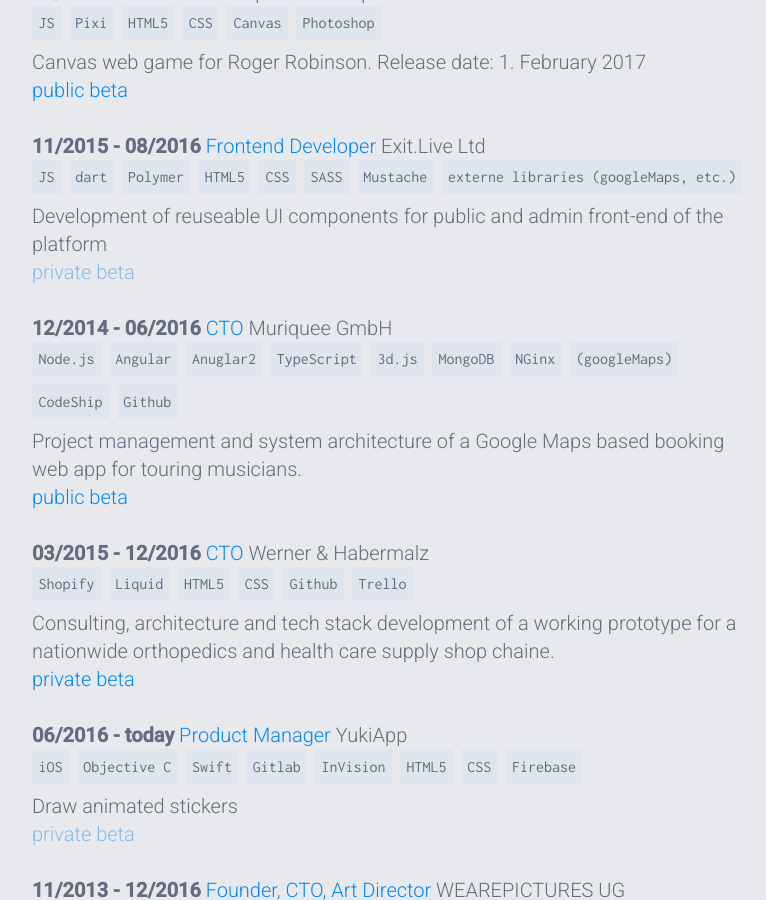
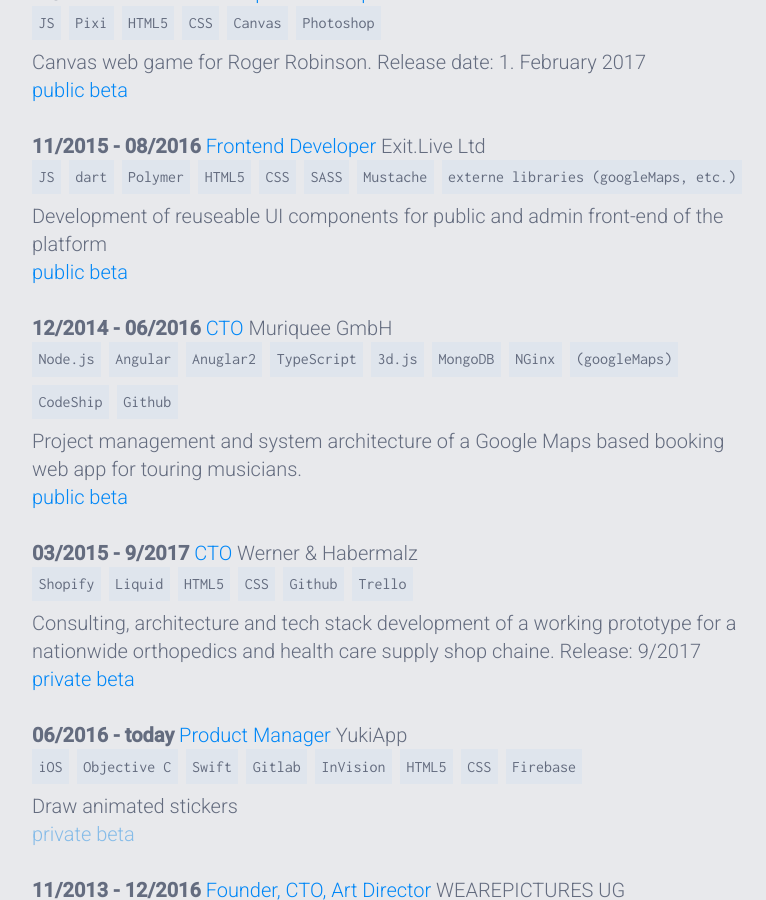
Before and after one commit to mandymozart/mandymozart, a Jekyll site: the page built from cv/index.html, in a window 1280 px wide and 900 px high, scrolled down 1193 px. Shown: the whole window, without its empty margins (248-1014 px from the left). Built offline with Jekyll 4.4.1, drawn with Linux system fonts in a browser that asks for light colours.

Commit message:
Update index.html

```diff
--- a/cv/index.html
+++ b/cv/index.html
@@ -109,7 +109,7 @@ title: CV of Tilman Porschuetz
 							<span>externe libraries (googleMaps, etc.)</span>
 						</span>
 						<span class="description">Development of reuseable UI components for public and admin front-end of the platform</span>
-						<span class="status private-beta"><a href="http://www.exit.live">private beta</a></span>
+						<span class="status public-beta"><a href="http://www.exit.live">public beta</a></span>
 						</p>
 
 
@@ -130,12 +130,12 @@ title: CV of Tilman Porschuetz
 							<span>Github</span>
 						</span>
 						<span class="description">Project management and system architecture of a Google Maps based booking web app for touring musicians.</span>
-						<span class="status public-beta"><a href="http://www.shalomsalon.de">public beta</a></span>
+						<span class="status public-beta"><a href="http://www.muriquee.com">public beta</a></span>
 						</p>
 
 
 						<p class="job">
-						<span class="date">03/2015 - 12/2016</span>
+						<span class="date">03/2015 - 9/2017</span>
 						<span class="role">CTO</span>
 						<span class="company">Werner &amp; Habermalz</span>
 						<span class="techstack">
@@ -146,7 +146,7 @@ title: CV of Tilman Porschuetz
 							<span>Github</span>
 							<span>Trello</span>
 						</span>
-						<span class="description">Consulting, architecture and tech stack development of a working prototype for a nationwide orthopedics and health care supply shop chaine.</span>
+						<span class="description">Consulting, architecture and tech stack development of a working prototype for a nationwide orthopedics and health care supply shop chaine. Release: 9/2017</span>
 						<span class="status private-beta">private beta</span>
 						</p>
 
```
